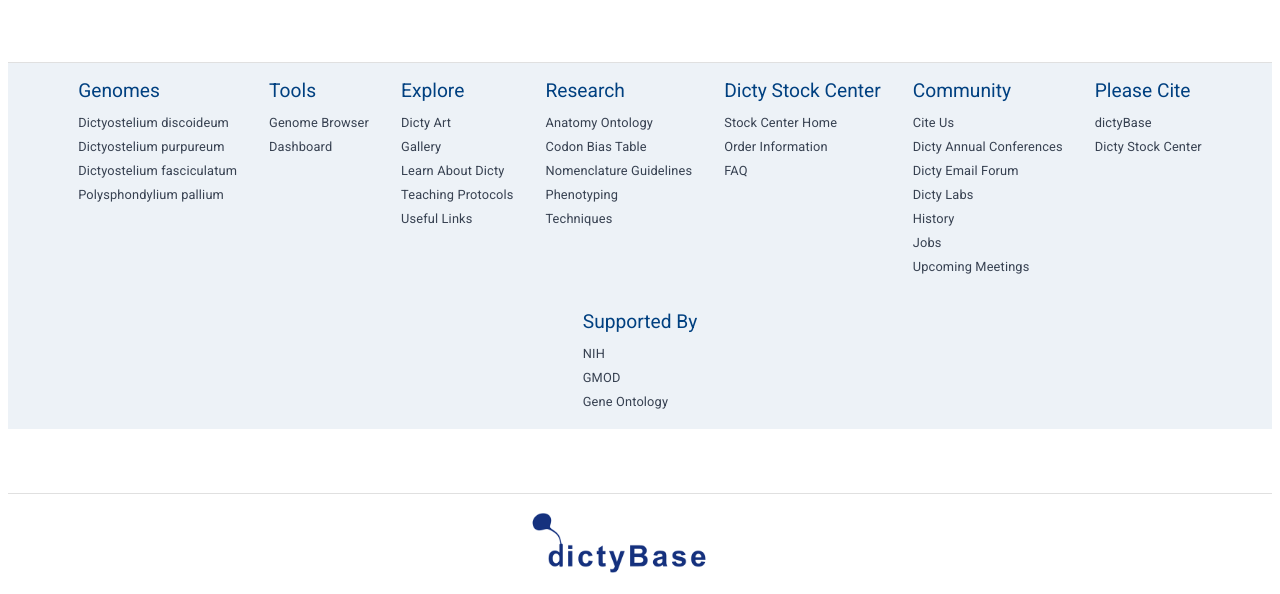
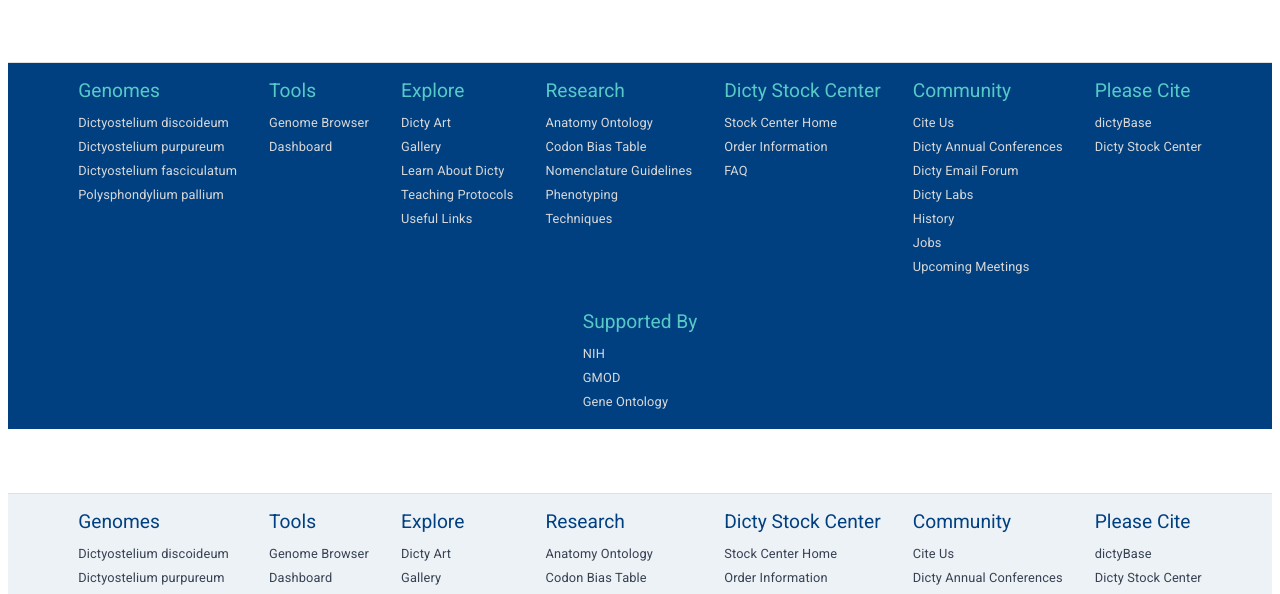
Before and after one commit to dictyBase/dicty-components-header-footer, a React (Create React App) app in the folder example/: page / in a window 1280 px wide. Shown: the part 206-800 px from the top of the page. Built offline with nearby package versions, Linux system fonts and the light colour scheme.

Commit message:
refactor: add new examples of site map footer

```diff
--- a/example/src/App.tsx
+++ b/example/src/App.tsx
@@ -4,7 +4,7 @@
 import { SvgIconProps } from "@material-ui/core/SvgIcon"
 import Container from "@material-ui/core/Container"
 import CondensedFooter from "./CondensedFooter"
-import LightFooter from "./LightFooter"
+import SiteMapFooter from "./SiteMapFooter"
 import LightFooterDCR from "./LightFooterDCR"
 import headerLinks from "./data/header"
 import footerLinks from "./data/footer"
@@ -32,6 +32,20 @@
     marginBottom: theme.spacing(8),
   },
 }))
+
+const lightColors = {
+  background: "#edf2f7",
+  listHeader: "#004080",
+  link: "#374151",
+  linkHover: "#004080",
+}
+
+const darkColors = {
+  background: "#004080",
+  listHeader: "#57CAC8",
+  link: "#d8d8d8",
+  linkHover: "#fff",
+}
 
 const App = () => {
   const classes = useStyles()
@@ -62,7 +76,10 @@
         </Container>
       </div>
       <div className={classes.footer}>
-        <LightFooter />
+        <SiteMapFooter colors={darkColors} />
+      </div>
+      <div className={classes.footer}>
+        <SiteMapFooter colors={lightColors} />
       </div>
       <div className={classes.footer}>
         <LightFooterDCR />
--- a/example/src/LightFooter.tsx
+++ b/example/src/SiteMapFooter.tsx
@@ -6,9 +6,9 @@
 import footerLinks from "./data/footer"
 
 const useStyles = makeStyles((theme: Theme) => ({
-  container: {
-    backgroundColor: "#edf2f7",
-  },
+  container: (props: Props) => ({
+    backgroundColor: props.colors.background,
+  }),
   gridItem: {
     [theme.breakpoints.down("xs")]: {
       width: "50%",
@@ -19,26 +19,26 @@
   list: {
     padding: "0px",
   },
-  listHeader: {
-    color: "#004080",
+  listHeader: (props: Props) => ({
+    color: props.colors.listHeader,
     fontSize: "1.2em",
     textDecoration: "none",
     listStyle: "none",
     marginBottom: theme.spacing(1),
-  },
+  }),
   listItem: {
     margin: "0px",
     padding: "0px",
     listStyle: "none",
   },
-  link: {
-    color: "#374151",
+  link: (props: Props) => ({
+    color: props.colors.link,
     fontSize: "0.8em",
     textDecoration: "none",
     "&:hover": {
-      color: "#004080",
+      color: props.colors.linkHover,
     },
-  },
+  }),
 }))
 
 type ItemType = {
@@ -55,8 +55,17 @@
   items: Array<ItemType>
 }
 
-const LightFooter = () => {
-  const classes = useStyles()
+type Props = {
+  colors: {
+    background: string
+    listHeader: string
+    link: string
+    linkHover: string
+  }
+}
+
+const SiteMapFooter = (props: Props) => {
+  const classes = useStyles(props)
 
   const footerItems = (items: Array<ItemType>) =>
     items.map((c, i) => (
@@ -92,4 +101,4 @@
   )
 }
 
-export default LightFooter
+export default SiteMapFooter
```
